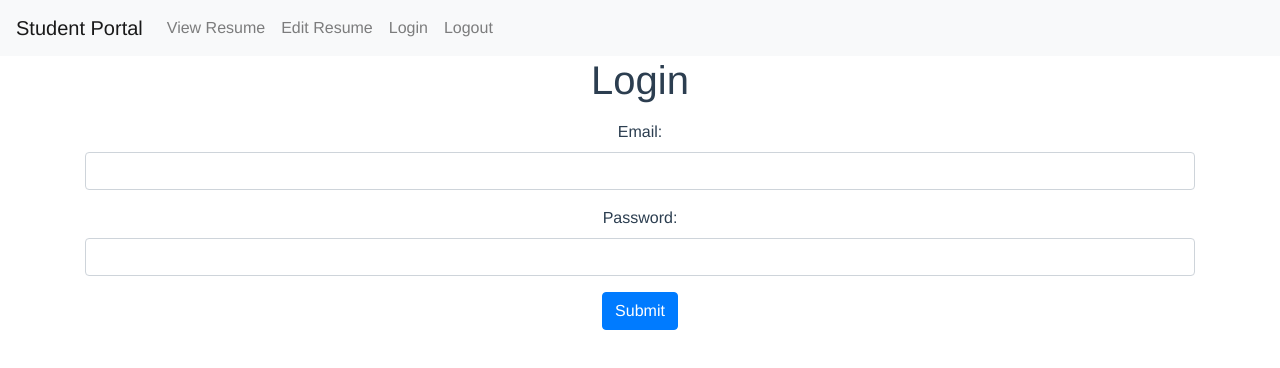
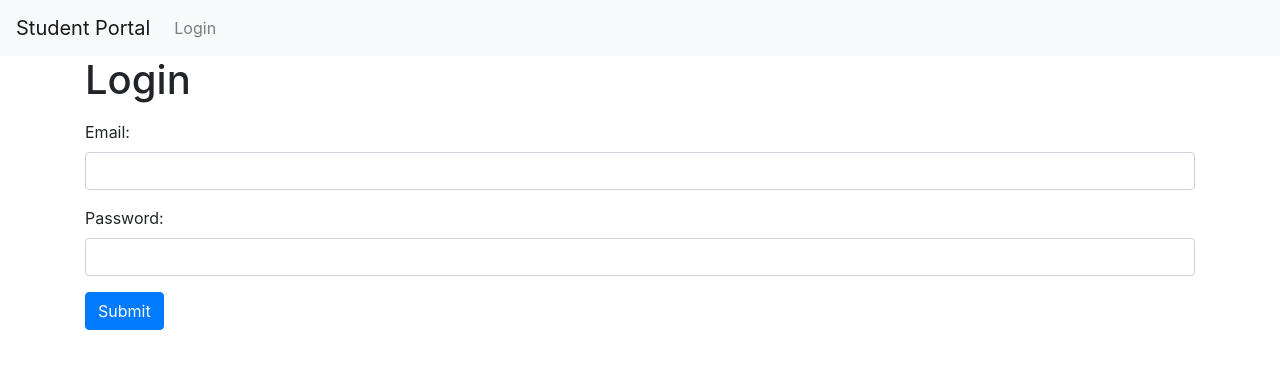
Before and after one commit to bit-please/student_portal_vue_app, a Vue app: page /login in a window 1280 px wide. Shown: the top 368 px of the page. Built offline with nearby package versions, Linux system fonts and the light colour scheme.

Commit message:
updates authorization and adds error handling on edit page

```diff
--- a/src/App.vue
+++ b/src/App.vue
@@ -7,10 +7,10 @@
       </button>
       <div class="collapse navbar-collapse" id="navbarNavAltMarkup">
         <div class="navbar-nav">
-          <router-link to="/resumes/1" class="nav-item nav-link">View Resume</router-link>
-          <router-link to="/resumes/1/edit" class="nav-item nav-link">Edit Resume</router-link>
-          <router-link to="/login" class="nav-item nav-link">Login</router-link>
-          <router-link to="/logout" class="nav-item nav-link">Logout</router-link>
+          <router-link v-if="isLoggedIn()" :to="'/resumes/' + student_id " class="nav-item nav-link">View Resume</router-link>
+          <router-link v-if="isLoggedIn()" :to="'/resumes/' + student_id +'/edit'" class="nav-item nav-link">Edit Resume</router-link>
+          <router-link to="/login" class="nav-item nav-link" v-if="!isLoggedIn()">Login</router-link>
+          <router-link to="/logout" class="nav-item nav-link" v-if="isLoggedIn()">Logout</router-link>
         </div>
       </div>
     </nav>
@@ -18,24 +18,29 @@
   </div>
 </template>
 
-<style>
-#app {
-  font-family: 'Avenir', Helvetica, Arial, sans-serif;
-  -webkit-font-smoothing: antialiased;
-  -moz-osx-font-smoothing: grayscale;
-  text-align: center;
-  color: #2c3e50;
-}
-#nav {
-  padding: 30px;
-}
+<script>
+import axios from "axios";
 
-#nav a {
-  font-weight: bold;
-  color: #2c3e50;
-}
+export default {
+  data: function() {
+    return {
+      student: {},
+      student_id: localStorage.getItem('student_id')
+    };
+  },
 
-#nav a.router-link-exact-active {
-  color: #42b983;
-}
-</style>
+  created: function() {
+  },
+
+
+  methods: {
+    isLoggedIn: function() {
+      if (localStorage.getItem("jwt")) {
+        return true;
+      } else {
+        return false;
+      }
+    }
+  }
+};
+</script>
--- a/src/main.js
+++ b/src/main.js
@@ -4,7 +4,14 @@ import router from "./router";
 import axios from "axios";
 
 axios.defaults.baseURL =
-  process.env.NODE_ENV === "development" ? "http://localhost:3000" : "/";
+  process.env.NODE_ENV === "development" ? "https://bit-please-team-api.herokuapp.com" : "/";
+
+
+var jwt = localStorage.getItem("jwt");
+if (jwt) {
+  axios.defaults.headers.common["Authorization"] = "Bearer " + jwt;
+}
+
 
 Vue.config.productionTip = false;
 
--- a/src/views/Login.vue
+++ b/src/views/Login.vue
@@ -43,6 +43,8 @@ export default {
           axios.defaults.headers.common["Authorization"] =
             "Bearer " + response.data.jwt;
           localStorage.setItem("jwt", response.data.jwt);
+          localStorage.setItem("student_id", response.data.student_id);
+
           this.$router.push("/");
         })
         .catch(error => {
--- a/src/views/Resumes/Edit.vue
+++ b/src/views/Resumes/Edit.vue
@@ -1,13 +1,14 @@
 <template>
   <div class="resumes-edit">
 
-    {{student}}
+    <!-- {{student}} -->
+    {{errors}}
 
     <h1 class="text-center">Edit Your Personal Info:</h1>
 
-    <div v-for: student>
-      <!-- <form v-on:submit.prevent="submit()"> -->
-        <form>
+    <div>
+      <form v-on:submit.prevent="updateStudent()">
+        <!-- <form> -->
         <div class="form-row">
           <div class="form-group col-md-6">
             <label for="first_name">First Name:</label>
@@ -222,10 +223,12 @@ export default {
       skills: [],
       experiences: [],
       educations: [],
+      student_id: localStorage.getItem('student_id'),
+      errors: []
     };
   },
   created: function() {
-    axios.get("/api/students/1").then(response => {
+    axios.get("/api/students/" + this.student_id).then(response => {
       console.log(response.data);
       this.student = response.data;
       this.skills = response.data.skills;
@@ -247,6 +250,8 @@ export default {
       };
       axios.patch("/api/students/" + this.student.id, params).then(response => {
         console.log(response.data);
+      }).catch(error => {
+        this.errors = error.response.data.errors;
       });
     },
 
--- a/src/views/Resumes/Show.vue
+++ b/src/views/Resumes/Show.vue
@@ -63,10 +63,11 @@ export default {
       skills: [],
       experiences: [],
       educations: [],
+      student_id: localStorage.getItem('student_id')
     };
   },
   created: function() {
-    axios.get("/api/students/1").then(response => {
+    axios.get("/api/students/" + this.student_id).then(response => {
       console.log(response.data);
       this.student = response.data;
       this.skills = response.data.skills;
```
